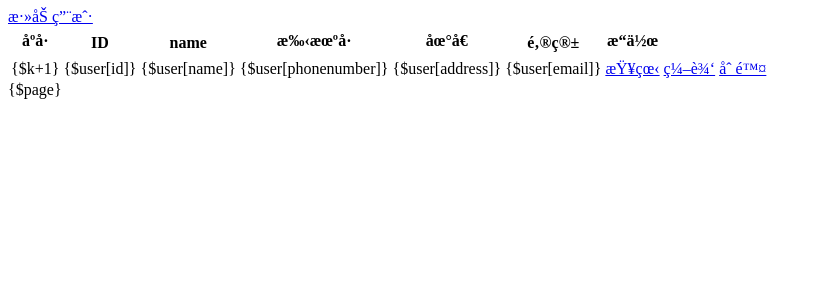
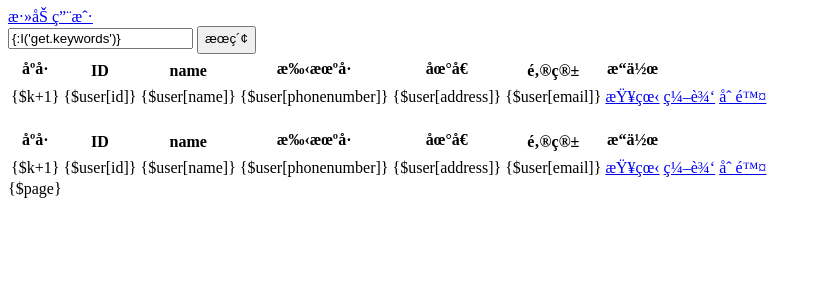
Before and after one commit to callme119/thinkphp-guide, a PHP site: page /DbName/Application/User/View/Index/index.html in a window 1280 px wide. Shown: the top 300 px of the page, without its empty margins (0-822 px from the left). Run offline with PHP 8.4, Linux system fonts and the light colour scheme.

Commit message:
搜索的完成

```diff
--- a/Application/User/View/Index/index.html
+++ b/Application/User/View/Index/index.html
@@ -1,7 +1,39 @@
 	<div>
         <a class="button"  href="{:U('add')}" >添加用户</a>
     </div>
+    <form action="{:U('index')}" method="get">
+    <div>
+    	<input type="text" placeholder="search" name="keywords" value ="{:I('get.keywords')}"
+         ></input>
+    	<button id="search" type="submit">搜索</button>
+    </div>
+
 	<table>
+		<tr>
+			<th>序号</th>
+			<th>ID</th>
+			<th>name</th>
+			<th>手机号</th>
+			<th>地址</th>
+			<th>邮箱</th>
+			<th>操作</th>
+		</tr>
+		<foreach name="search" item="user" key="k">
+			<tr>
+				<td>{$k+1}</td>
+				<td>{$user[id]}</td>
+				<td>{$user[name]}</td>
+				<td>{$user[phonenumber]}</td>
+				<td>{$user[address]}</td>
+				<td>{$user[email]}</td>
+				<td><a class="button" href="{:U('detail?id='.$user['id'].'&p='.I('get.p'))}">查看</a></td>
+				<td><a class="button" href="{:U('edit?id='.$user['id'].'&p='.I('get.p'))}">编辑</a></td>
+				<td><a class="button" href="{:U('delete?id='.$user['id'].'&p='.I('get.p'))}">删除</a></td>
+			</tr>
+		</foreach>
+	</table>
+	</form>
+	 <table>
 		<tr>
 			<th>序号</th>
 			<th>ID</th>
```
Also changed, not shown: Application/User/Controller/IndexController.class.php (+15 -9 lines), Application/User/Logic/UserLogic.class.php (+18 -1 lines), Application/User/Model/UserModel.class.php (+0 -17 lines), Application/Weijingyun/Model/UserModel.class.php (+17 -0 lines).
